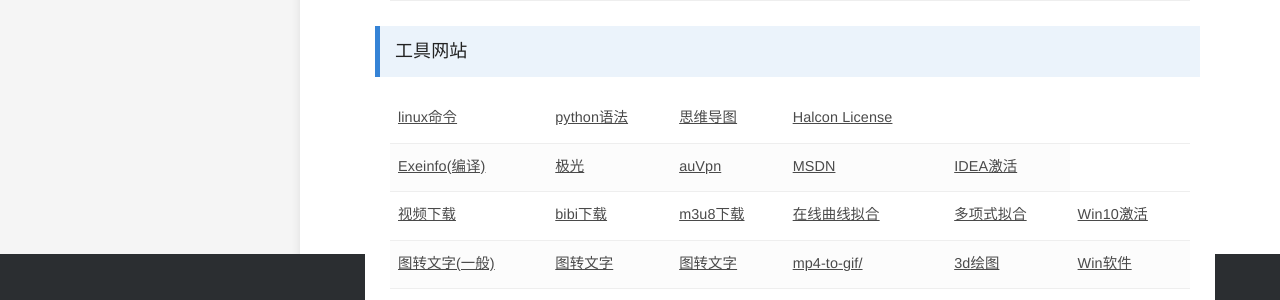
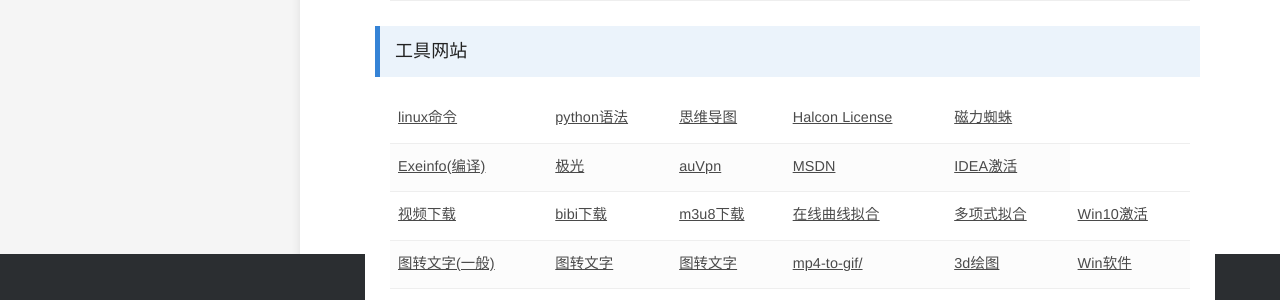
Before and after one commit to bashendixie/Machine_Learning_Notes, a Jekyll site: the page built from index.md, in a window 1280 px wide. Shown: the part 646-946 px from the top of the page. Built offline with Jekyll 4.4.1, drawn with Linux system fonts in a browser that asks for light colours; some web fonts are replaced.

Commit message:
no message

```diff
--- a/index.md
+++ b/index.md
@@ -132,6 +132,7 @@
 				<a href="https://blog.csdn.net/qq_18620653/article/details/120033443" target="_blank">Halcon License</a>
 			</td>
 			<td>
+				<a href="http://www.eclzz.wiki/" target="_blank">磁力蜘蛛</a>
 			</td>
 			<td>
 			</td>
```
